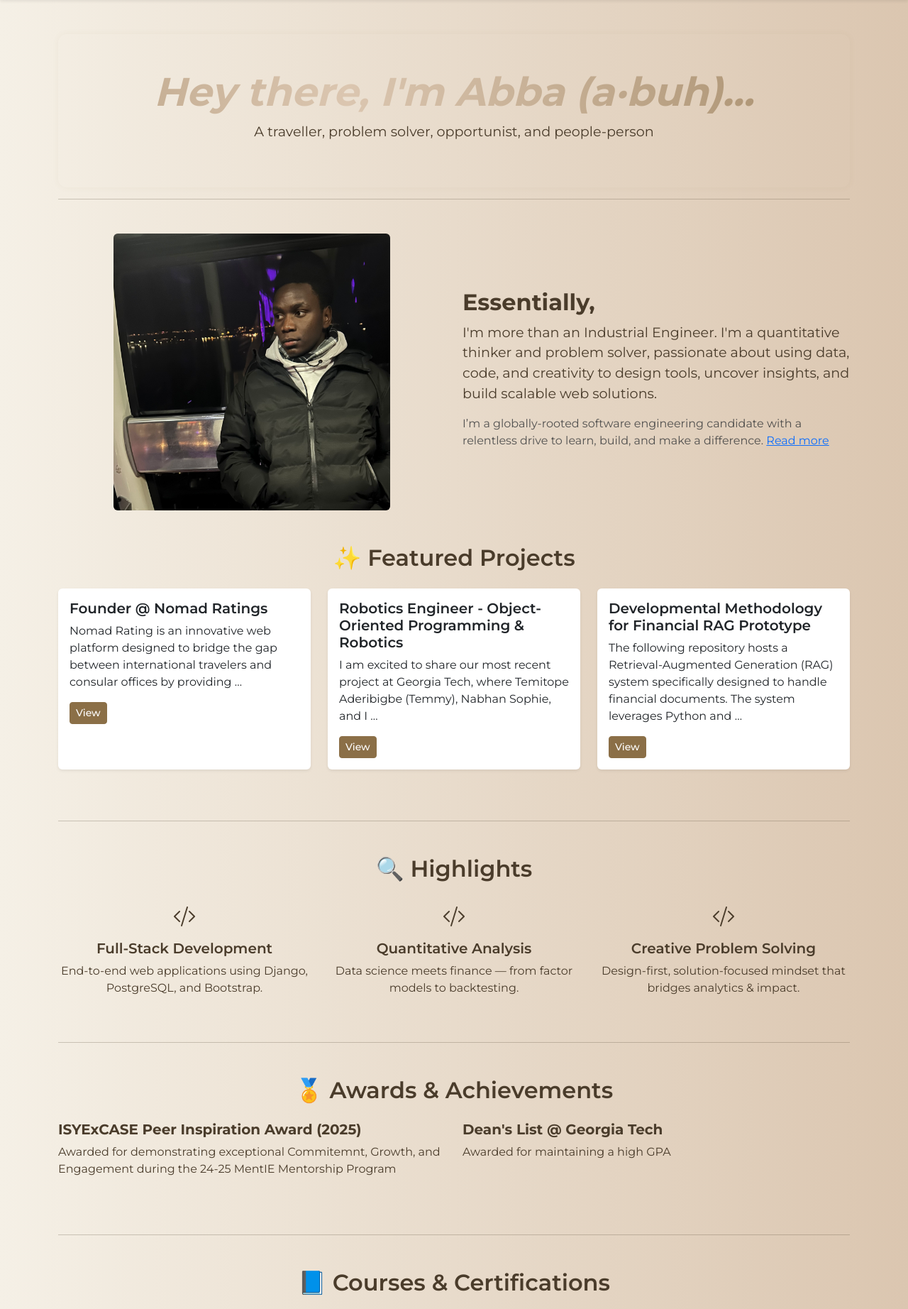
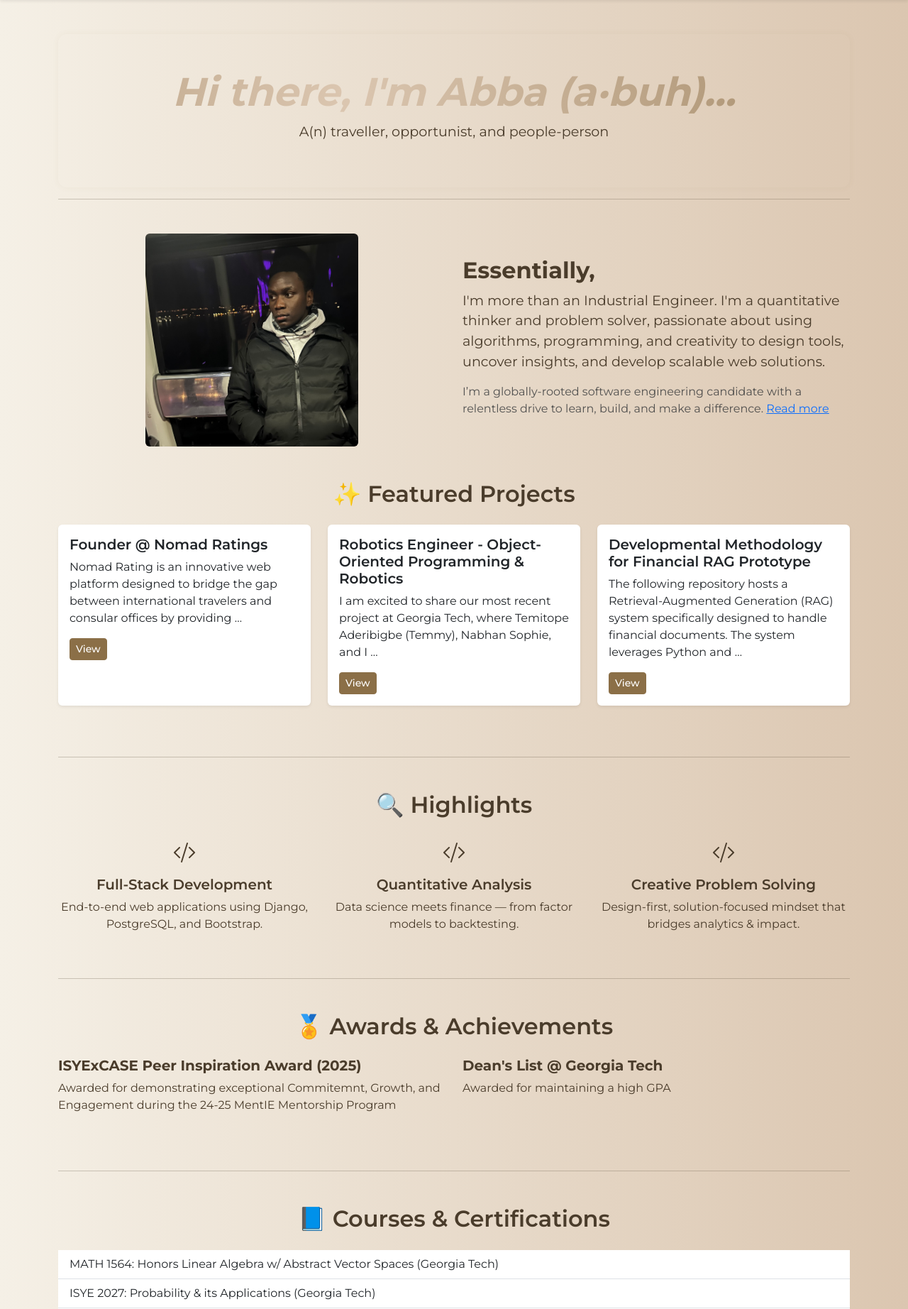
Before and after one commit to andomo3/PortfolioWebsite, a Django app: page / in a window 1280 px wide. Shown: the part 56-1900 px from the top of the page at 71% size. Run offline with Django 5.2, Linux system fonts and the light colour scheme; data comes from the database, SQL or seed files in the repository; parts of the project's set-up code (start-up, migrations or seed data) failed here and were passed over; some libraries are stand-ins or nearby versions.

Commit message:
minor tweaks

```diff
--- a/PortfolioWebsite/home/templates/home/index.html
+++ b/PortfolioWebsite/home/templates/home/index.html
@@ -4,8 +4,8 @@
 
 {% block content %}
 <div class="text-center py-5 interactive-hero" data-aos="fade-up">
-    <h1 class="display-4">Hey there, I'm Abba (a·buh)... </h1>
-    <p class="lead">A traveller, problem solver, opportunist, and people-person</p>
+    <h1 class="display-4">Hi there, I'm Abba (a·buh)... </h1>
+    <p class="lead">A(n) traveller, opportunist, and people-person</p>
 </div>
 
 <hr>
@@ -14,13 +14,14 @@
     <div class="col-md-6 text-center mb-4 mb-md-0">
         <img id="intro-headshot" src="{% static 'images/headshot.jpg' %}" class='img-fluid rounded' alt="Abba"
             class="img-fluid rounded shadow transition-scale"
-            style="max-width: 390px; height: auto; object-fit: cover;
+            style="max-width: 300px; height: auto; object-fit: cover;
                 transition: all 0.4s ease;">
 
     </div>
     <div class="col-md-6">
         <h2 class="fw-bold">Essentially,</h2>
-        <p class="lead">I'm more than an Industrial Engineer. I'm a quantitative thinker and problem solver, passionate about using data, code, and creativity to design tools, uncover insights, and build scalable web solutions.</p>
+
+        <p class="lead">I'm more than an Industrial Engineer. I'm a quantitative thinker and problem solver, passionate about using algorithms, programming, and creativity to design tools, uncover insights, and develop scalable web solutions.</p>
 
         <p class="text-muted mb-2" id="intro-preview">
             I’m a globally-rooted software engineering candidate with a relentless drive to learn, build, and make a difference.
@@ -31,7 +32,7 @@
 
         <div class="collapse" id="fullIntro">
             <p class="text-muted">
-                Having lived across six countries and spoken four languages fluently, I’ve developed more than just adaptability—I’ve cultivated a deep appreciation for complexity, nuance, and the power of technology to transcend borders.
+                Having lived across six countries and spoken more than four languages, I’ve developed more than just adaptability—I’ve cultivated a deep appreciation for complexity, nuance, and the power of technology to transcend borders.
             </p>
             <p class='text-muted'>
                 My journey is grounded in precision and fueled by passion. At KPMG, I benchmarked large language models during a fintech internship; at Georgia Tech, I modeled financial signals for a $2M+ student investment fund. Whether I’m architecting full-stack Django applications or optimizing algorithms under pressure, I bring intellectual rigor, creative problem-solving, and unwavering commitment to growth.
@@ -115,14 +116,14 @@
 <section class="my-5">
     <h2 class="text-center mb-4">📘 Courses & Certifications</h2>
     <ul class="list-group list-group-flush">
-        <li class="list-group-item" data-aos="fade-right" data-aos-delay="200">MATH 1564: Honors Linear Algebra w/ Abstract Vector Spaces</li>
+        <li class="list-group-item" data-aos="fade-right" data-aos-delay="200">MATH 1564: Honors Linear Algebra w/ Abstract Vector Spaces (Georgia Tech)</li>
 
         <li class="list-group-item" data-aos="fade-right">ISYE 2027: Probability & its Applications (Georgia Tech)</li>
-        <li class="list-group-item" data-aos="fade-right" data-aos-delay="200">ISYE 3030: Basic Statistical Methods</li>
-        <li class="list-group-item" data-aos="fade-right" data-aos-delay="200">CS 1331: Introduction to Object Oriented Programming</li>
-        <li class="list-group-item" data-aos="fade-right" data-aos-delay="200">MATH 2106: Foundations of Mathematical Proof</li>
+        <li class="list-group-item" data-aos="fade-right" data-aos-delay="200">ISYE 3030: Basic Statistical Methods (Georgia Tech)</li>
+        <li class="list-group-item" data-aos="fade-right" data-aos-delay="200">CS 1331: Introduction to Object Oriented Programming (Georgia Tech)</li>
+        <li class="list-group-item" data-aos="fade-right" data-aos-delay="200">MATH 2106: Foundations of Mathematical Proof (Georgia Tech) </li>
         <li class="list-group-item" data-aos="fade-right">CS 1332: Data Structures & Algorithms (Georgia Tech)</li>
-        <li class="list-group-item" data-aos="fade-right" data-aos-delay="100">GTSF Quant Sector: Statistical Inference for Quantitative Finance</li>
+        <li class="list-group-item" data-aos="fade-right" data-aos-delay="100">GTSF Quant Sector: Statistical Inference for Quantitative Finance (Georgia Tech)</li>
     </ul>
 </section>
 
--- a/PortfolioWebsite/static/css/custom.css
+++ b/PortfolioWebsite/static/css/custom.css
@@ -97,7 +97,7 @@ footer {
 }
 
 .expanded-headshot {
-    max-width: 360px !important;
+    max-width: 450 !important;
     transition: all 0.4s ease;
 }
 
```
